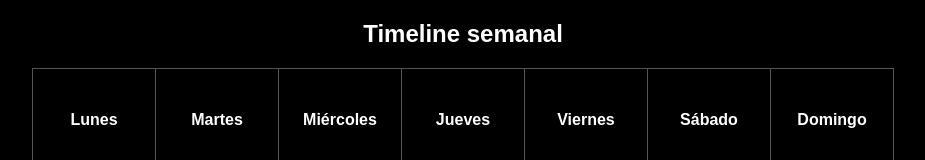
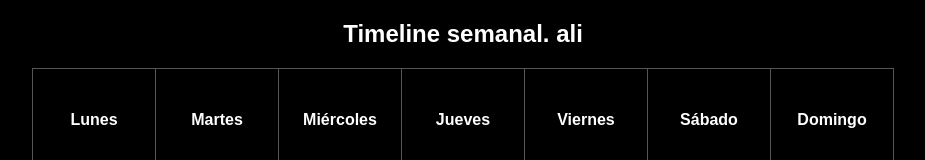
Before and after one commit to oracleai-script/index.html, a plain HTML site: page index.html in a window 1280 px wide. Shown: the top 160 px of the page, without its empty margins (177-1102 px from the left). Drawn offline with Linux system fonts and the light colour scheme.

Commit message:
index.html

```diff
--- a/index.html
+++ b/index.html
@@ -63,7 +63,7 @@
   </style>
 </head>
 <body style="background-color: rgb(0, 0, 0); color: rgb(255, 255, 255);">
-  <h2 style="text-align:center;">Timeline semanal</h2>
+  <h2 style="text-align:center;">Timeline semanal. ali</h2>
   <table id="tabla">
     <tbody><tr>
       <th>Lunes</th>
```
